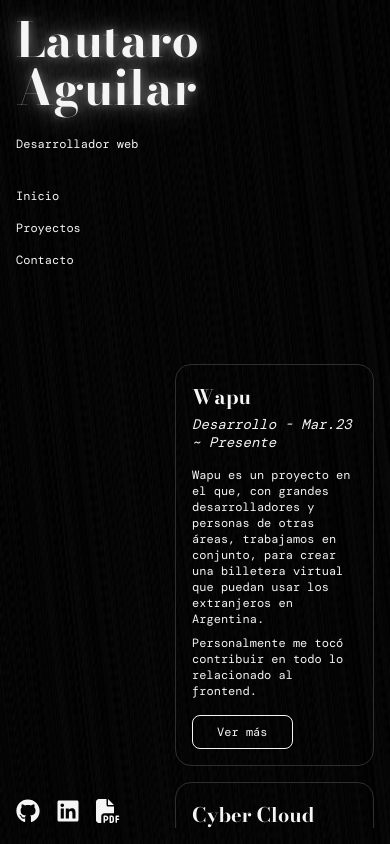
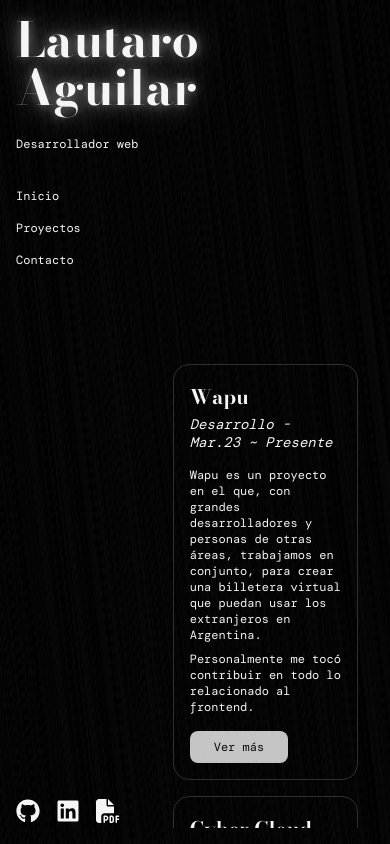
Before and after one commit to lautaroAguilar/new-portfolio, a Next.js app: page / in a window 390 px wide. Both pictures are taken after a click on the item "Proyectos". Built offline with nearby package versions, Linux system fonts and the light colour scheme.

Commit message:
new effect to the card, padding to the container, mobile styles

```diff
--- a/src/components/Header/Header.module.css
+++ b/src/components/Header/Header.module.css
@@ -19,11 +19,11 @@
   font-weight: 400;
   font-size: 12px;
   padding: 4px 0;
-  animation: reverseHoverLinks .5s ease-in-out forwards;
+  animation: reverseHoverLinks .2s ease-in-out forwards;
 }
 .link:hover {
   color: #ffffff; /* color del texto */
-  animation: hoverLinks .5s ease-in-out forwards;
+  animation: hoverLinks .1s ease-in-out forwards;
   cursor: pointer;
 }
 .texts {
--- a/src/components/ProjectsSection/ProjectsSection.module.css
+++ b/src/components/ProjectsSection/ProjectsSection.module.css
@@ -6,23 +6,23 @@
   align-items: flex-end;
   gap: 1rem;
   overflow-y: auto;
-  padding-top: 45vh;
+  padding: 45vh 1rem 1.2rem 0;
 }
 .card {
   width: 85%;
   padding: 1rem;
   border-radius: 1rem;
   border: 1px solid #2f2f2f;
-  animation: reverseHoverCardAnimation .5s ease-in-out forwards;
+  animation: reverseHoverCardAnimation 0.5s ease-in-out forwards;
 }
 .card:hover {
-  animation: hoverCardAnimation .5s ease-in-out forwards;
+  animation: hoverCardAnimation 0.5s ease-in-out forwards;
 }
 .title {
   font-size: 20px;
   font-weight: 700;
   font-style: italic;
-  padding-bottom: .2rem;
+  padding-bottom: 0.2rem;
 }
 .subtitle {
   font-size: 14px;
@@ -30,74 +30,101 @@
   font-style: italic;
   padding-bottom: 1rem;
 }
-.descriptionContainer{
+.descriptionContainer {
   display: flex;
   flex-direction: column;
-  gap: .5rem;
+  gap: 0.5rem;
 }
 .description {
   font-size: 12px;
   font-weight: 400;
 }
-.containerButton{
+.containerButton {
   display: flex;
   justify-content: space-between;
   align-items: center;
   padding-top: 1rem;
 }
-.button{
+.button {
   display: inline-block;
-  padding: .5rem 1.5rem;
+  padding: 0.5rem 1.5rem;
   background: transparent;
   border: 1px solid #f5f5f5;
   border-radius: 8px;
-  transition: background .5s ease, color .5s ease;
+  transition: background 0.5s ease, color 0.5s ease;
   font-size: 12px;
 }
-.button:hover{
+.button:hover {
   cursor: pointer;
   background: #f5f5f5;
   color: #0b0b0b;
   animation: shining 1s ease-in-out infinite;
 }
-.shining{
-  color:#F5F5F5;
+.shining {
+  color: #f5f5f5;
   font-size: 1.5rem;
 }
 .shining:hover {
   animation: shining 1s ease-in-out infinite;
   cursor: pointer;
 }
+@media (max-width: 768px) {
+  .card:hover{
+    animation: none;
+  }
+  .button{
+    background-color: #f5f5f5cc;
+    color: #0b0b0b;
+    border: none;
+  }
+  .button:hover{
+    animation: none;
+    background-color: none;
+    animation: none;
+  }
+  .button:active {
+    background: #808080;
+  }
+}
 @keyframes shining {
   0% {
-      filter: drop-shadow(0 0 1px #ffffff22) drop-shadow(0 0 2px #ffffff22) drop-shadow(0 0 3px #ffffff22) drop-shadow(0 0 4px #ffffff22) drop-shadow(0 0 5px #ffffff22) drop-shadow(0 0 6px #ffffff22) drop-shadow(0 0 7px #ffffff22);
+    filter: drop-shadow(0 0 1px #ffffff22) drop-shadow(0 0 2px #ffffff22)
+      drop-shadow(0 0 3px #ffffff22) drop-shadow(0 0 4px #ffffff22)
+      drop-shadow(0 0 5px #ffffff22) drop-shadow(0 0 6px #ffffff22)
+      drop-shadow(0 0 7px #ffffff22);
     opacity: 0.9;
   }
   50% {
-      filter: drop-shadow(0 0 .5px #ffffff22) drop-shadow(0 0 1.5px #ffffff22) drop-shadow(0 0 2.5px #ffffff22) drop-shadow(0 0  3.5px #ffffff22) drop-shadow(0 0 4.5px #ffffff22) drop-shadow(0 0 5.5px #ffffff22) drop-shadow(0 0 6.5px #ffffff22);
+    filter: drop-shadow(0 0 0.5px #ffffff22) drop-shadow(0 0 1.5px #ffffff22)
+      drop-shadow(0 0 2.5px #ffffff22) drop-shadow(0 0 3.5px #ffffff22)
+      drop-shadow(0 0 4.5px #ffffff22) drop-shadow(0 0 5.5px #ffffff22)
+      drop-shadow(0 0 6.5px #ffffff22);
     opacity: 1;
   }
   100% {
-      filter: drop-shadow(0 0 1px #ffffff22) drop-shadow(0 0 2px #ffffff22) drop-shadow(0 0 3px #ffffff22) drop-shadow(0 0 4px #ffffff22) drop-shadow(0 0 5px #ffffff22) drop-shadow(0 0 6px #ffffff22) drop-shadow(0 0 7px #ffffff22);
+    filter: drop-shadow(0 0 1px #ffffff22) drop-shadow(0 0 2px #ffffff22)
+      drop-shadow(0 0 3px #ffffff22) drop-shadow(0 0 4px #ffffff22)
+      drop-shadow(0 0 5px #ffffff22) drop-shadow(0 0 6px #ffffff22)
+      drop-shadow(0 0 7px #ffffff22);
     opacity: 0.9;
   }
 }
 @keyframes hoverCardAnimation {
   0% {
-    text-shadow: 0 0 5px rgba(255, 255, 255, 0.3),
-      0 0 15px rgba(255, 255, 255, 0.3), 0 0 30px rgba(255, 255, 255, 0.3),
-      0 0 50px rgba(255, 255, 255, 0.3);
+    box-shadow: 0 0 2px rgba(255, 255, 255, 0.3),
+      0 0 5px rgba(255, 255, 255, 0.3), 0 0 10px rgba(255, 255, 255, 0.3),
+      0 0 20px rgba(255, 255, 255, 0.3);
     transform: translateX(0%);
   }
   50% {
-    text-shadow: 0 0 10px rgba(255, 255, 255, 0.5),
-      0 0 20px rgba(255, 255, 255, 0.3), 0 0 40px rgba(255, 255, 255, 0.3),
-      0 0 60px rgba(255, 255, 255, 0.3);
+    box-shadow: 0 0 3px rgba(255, 255, 255, 0.4),
+      0 0 7px rgba(255, 255, 255, 0.4), 0 0 15px rgba(255, 255, 255, 0.4),
+      0 0 25px rgba(255, 255, 255, 0.4);
   }
   100% {
-    text-shadow: 0 0 5px rgba(255, 255, 255, 0.3),
-      0 0 15px rgba(255, 255, 255, 0.3), 0 0 30px rgba(255, 255, 255, 0.3),
-      0 0 50px rgba(255, 255, 255, 0.3);
+    box-shadow: 0 0 2px rgba(255, 255, 255, 0.3),
+      0 0 5px rgba(255, 255, 255, 0.3), 0 0 10px rgba(255, 255, 255, 0.3),
+      0 0 20px rgba(255, 255, 255, 0.3);
     transform: translateX(-5%);
   }
 }
--- a/src/components/SocialMedia/SocialMedia.jsx
+++ b/src/components/SocialMedia/SocialMedia.jsx
@@ -21,7 +21,7 @@ export default function SocialMedia() {
           <FaLinkedin className={styles.shining} />
         </Link>
       </Tooltip>
-      <Tooltip title={"Descargar PDF"}>
+      <Tooltip title={"CV"}>
         <a href="/cv.pdf" download="cv">
           <FaFilePdf className={styles.shining} />
         </a>
```
Lines whose indentation alone changed are shown as unchanged.
